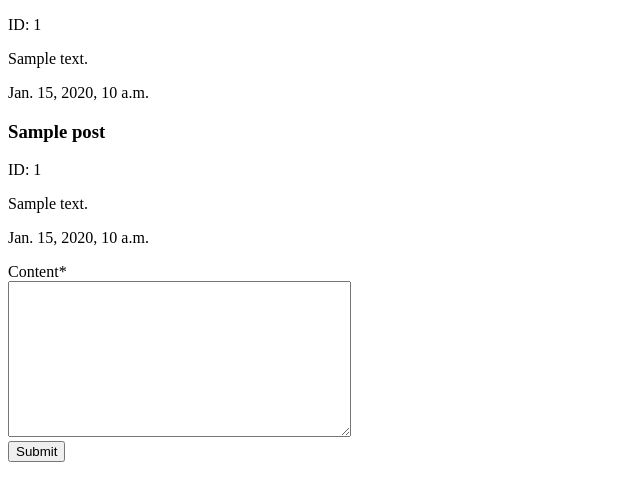
After one commit to deano98/ms4-crypto, a Django app: a page that uses templates/coin_detail.html in a window 1280 px wide. The commit adds this page. Shown: the top 501 px of the page, without its empty margins (0-640 px from the left). Run offline with Django 3.2, Linux system fonts and the light colour scheme; tables that the repository leaves empty hold one stand-in row (values such as "Sample post"); some libraries are stand-ins or nearby versions.

Commit message:
Add functionality to click into posts and view the comments

```diff
--- a/app/forms.py
+++ b/app/forms.py
@@ -6,3 +6,8 @@ class PostForm(forms.ModelForm):
     class Meta:
         model = Post
         fields = ('title', 'content',)
+
+class CommentForm(forms.ModelForm):
+    class Meta:
+        model = Comment
+        fields = ('content',)
--- a/app/models.py
+++ b/app/models.py
@@ -36,7 +36,8 @@ class Post(models.Model):
 # Model for each comment's data
 
 class Comment(models.Model):
-    post = models.ForeignKey(Coins, on_delete=models.CASCADE, related_name="replies")
+    post = models.ForeignKey(Post, on_delete=models.CASCADE, related_name="replies")
+    user = models.CharField(max_length=80)
     content = models.TextField()
     created_on = models.DateTimeField(auto_now_add=True)
     up_votes = models.ManyToManyField(User, related_name='comment_up_votes', blank=True)
--- a/app/urls.py
+++ b/app/urls.py
@@ -4,4 +4,5 @@ from . import views
 urlpatterns = [
     path('', views.markets, name="index"),
     path('coin/<str:id>/', views.coin_posts, name='coin_posts'),
+    path('post/<slug:slug>/', views.post_detail, name='coin_detail'),
 ]
--- a/app/views.py
+++ b/app/views.py
@@ -1,6 +1,6 @@
-from django.shortcuts import render
+from django.shortcuts import render, get_object_or_404, reverse
 from pycoingecko import CoinGeckoAPI
-from .forms import PostForm
+from .forms import PostForm, CommentForm
 from .models import Post, Comment, Coins
 import requests
 from django.utils.text import slugify
@@ -59,3 +59,17 @@ def coin_posts(request, id):
             'post_form': post_form,
             },
         )
+
+def post_detail(request, slug):
+
+    if request.method =='GET':
+        queryset = Post.objects.all()
+        post = get_object_or_404(queryset, slug=slug)
+        comments = post.replies.order_by("-created_on")
+
+        return render(request, 'coin_detail.html', {
+            'comments': comments,
+            'post': post,
+            'comment_form': CommentForm(),
+            },
+        )
--- /dev/null
+++ b/templates/coin_detail.html
@@ -0,0 +1,32 @@
+{% extends 'base.html' %}
+{% load static %}
+{% block content %}
+{% load crispy_forms_tags %}
+
+
+{% for i in comments %}
+ <div class="col-md-8">
+    <div class="card-body">
+        <p>ID: {{ i.id }}</p>
+        <p>{{ i.content }}</p>
+        <p>{{ i.created_on }}</p>
+    </div>
+  </div>
+  {% endfor %}
+
+ <div class="col-md-8">
+    <div class="card-body">
+        <h3>{{ post.title }}</h3>
+        <p>ID: {{ post.id }}</p>
+        <p>{{ post.content }}</p>
+        <p>{{ post.created_on }}</p>
+    </div>
+  </div>
+
+  <form action="" method="POST">
+      {{ comment_form | crispy }}
+      {% csrf_token %}
+      <button type="submit">Submit</button>
+  </form>
+
+  {% endblock content %}
--- a/templates/coins.html
+++ b/templates/coins.html
@@ -35,9 +35,11 @@
     <div class="card-body">
         <h3>{{ i.title }}</h3>
         <p>ID:{{ i.id }}</p>
+        <p>Slug:{{ i.slug }}</p>
         <p>{{ i.content }}</p>
         <p>Posted by:{{ i.user }}</p>
         <p>{{ i.created_on }}</p>
+        <a class="nav-link active" aria-current="page" href="{% url 'coin_detail' i.slug %}">Comments</a>
         <i class="fas fa-arrow-alt-circle-up upvote-click" data-post="{{ i.id }}"></i>
         <strong class="vote-count-{{ i.id }}"></strong><i class="fas fa-arrow-alt-circle-down downvote-click" data-post="{{ i.id }}"></i>
 
```
Also changed, not shown: app/migrations/0003_auto_20220114_0925.py (added).
